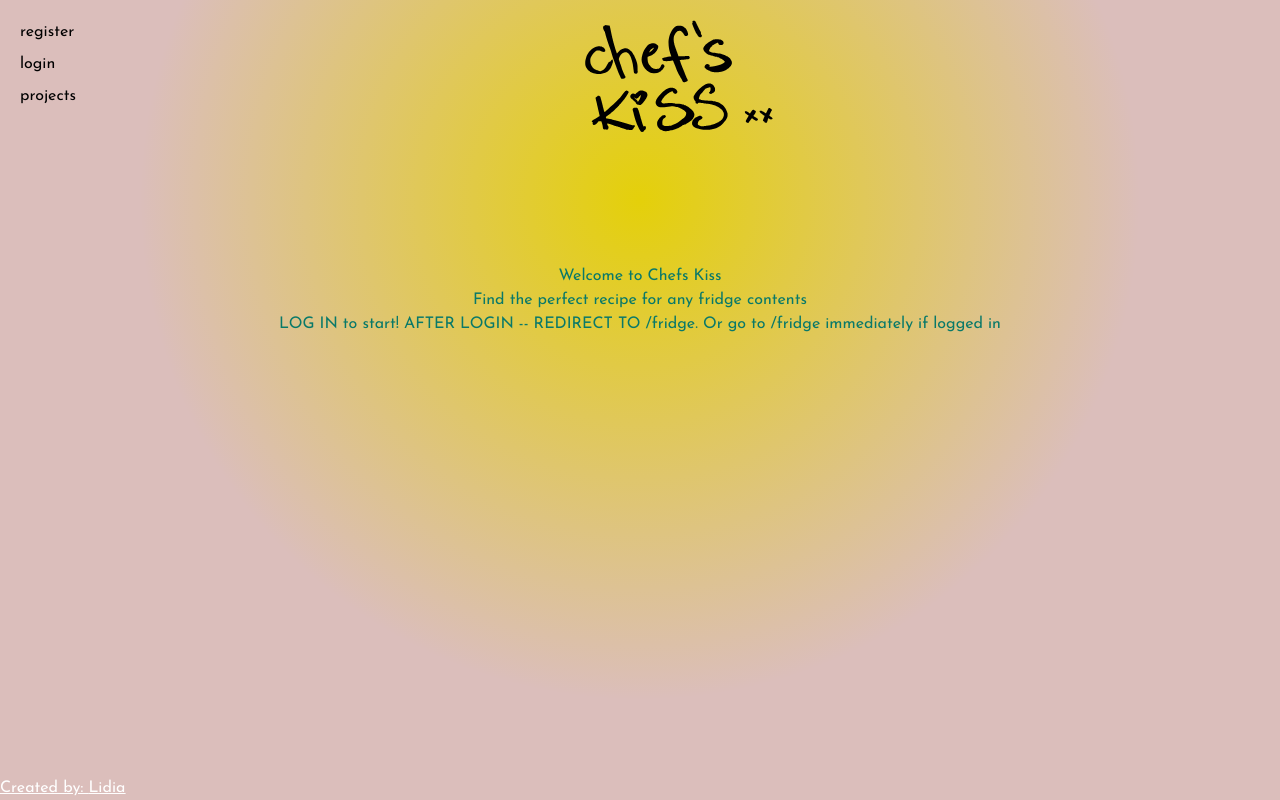
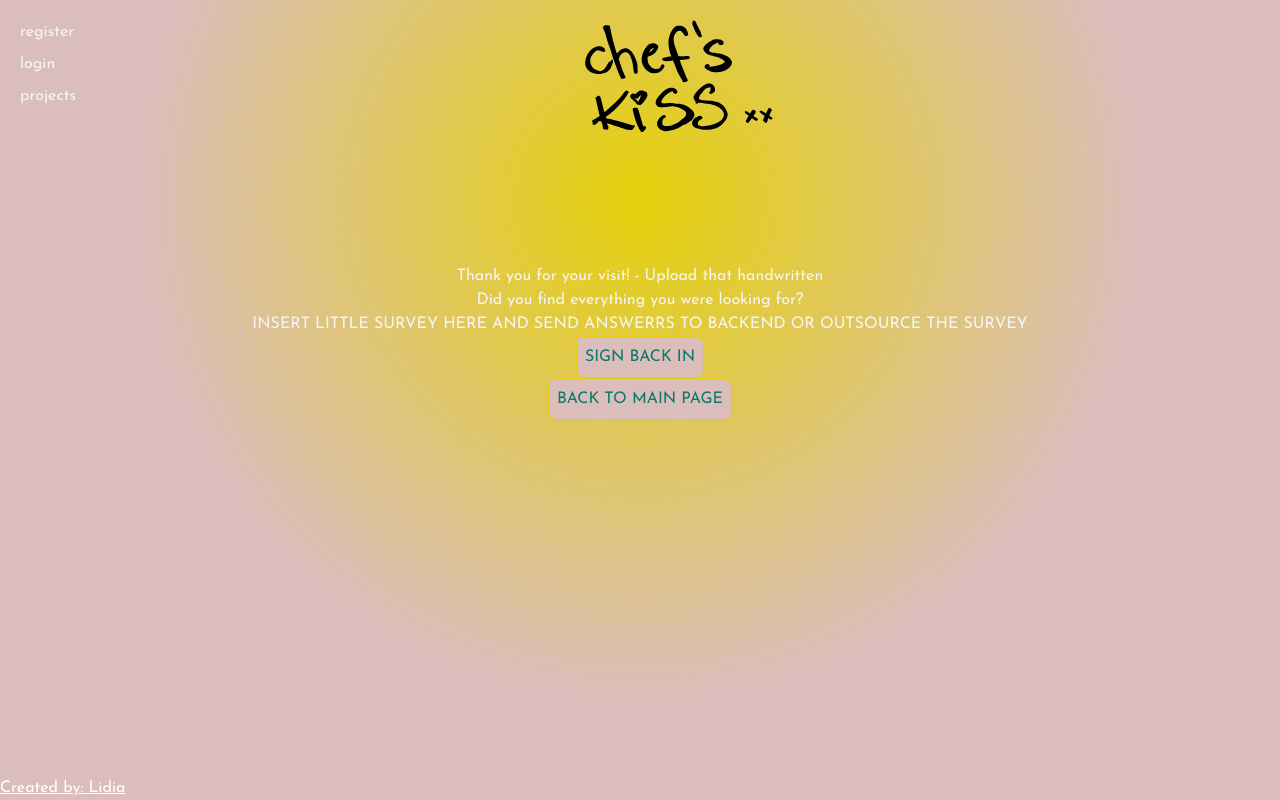
Before and after one commit to lidiabylicka/chefs-kiss, a Next.js app: page /landing in a window 1280 px wide. Built offline with nearby package versions, Linux system fonts and the light colour scheme; what tailwindcss-pseudo-elements would draw is missing.

Commit message:
feat/ rerouting after logout

```diff
--- a/app/(public)/landing/page.tsx
+++ b/app/(public)/landing/page.tsx
@@ -1,14 +1,7 @@
-const Landing = () => {
-  return (
-    <div className="flex w-full text-center flex-col text-aqua">
-      <h1>Welcome to Chefs Kiss</h1>
-      <p>Find the perfect recipe for any fridge contents</p>
-      <p>
-        LOG IN to start! AFTER LOGIN -- REDIRECT TO /fridge. Or go to /fridge
-        immediately if logged in
-      </p>
-    </div>
-  );
+import Landing from "@/features/landing/Landing";
+
+const LandingPage = () => {
+  return <Landing />;
 };
 
-export default Landing;
+export default LandingPage;
--- /dev/null
+++ b/features/landing/Landing.tsx
@@ -0,0 +1,32 @@
+import Link from "next/link";
+import Button from "@/layouts/components/Button";
+
+const Landing = () => {
+  return (
+    <div className="flex flex-col w-full justify-center align-middle items-center">
+      <div className="flex flex-col items-center py-4">
+        Thank you for your visit! - Upload that handwritten
+        <p>Did you find everything you were looking for?</p>
+        <p>
+          INSERT LITTLE SURVEY HERE AND SEND ANSWERRS TO BACKEND OR OUTSOURCE
+          THE SURVEY
+        </p>
+      </div>
+      <div>
+        <Link href="/fridge">
+          <Button>
+            <h1>SIGN BACK IN</h1>
+          </Button>
+        </Link>
+      </div>
+      <div>
+        <Link href="/">
+          <Button>
+            <h1>BACK TO MAIN PAGE</h1>
+          </Button>
+        </Link>
+      </div>
+    </div>
+  );
+};
+export default Landing;
--- a/layouts/LoggedIn.tsx
+++ b/layouts/LoggedIn.tsx
@@ -1,19 +1,19 @@
 "use client";
+import { useRouter } from "next/navigation";
 
 import { Amplify } from "aws-amplify";
-
 // Imports the Authenticator and withAuthenticator components from '@aws-amplify/ui-react'.
 // Authenticator is a React component that provides a ready-to-use sign-in and sign-up UI.
 // withAuthenticator is a higher-order component that wraps your app component to enforce authentication.
 import { Authenticator, withAuthenticator } from "@aws-amplify/ui-react";
-//import { useForm } from "react-hook-form";
+import { AuthUser } from "aws-amplify/auth";
 
 // Imports the default styles for the Amplify UI components. This line ensures that the authenticator looks nice out of the box.
 import "@aws-amplify/ui-react/styles.css";
 import awsConfig from "@/aws-exports";
 
 import Button from "./components/Button";
-import Navbar from "./Navbar";
+import Navlink from "./components/Navlink";
 
 type LoggedInProps = {
   children: React.ReactNode;
@@ -21,31 +21,36 @@ type LoggedInProps = {
 Amplify.configure(awsConfig);
 
 const LoggedIn: React.FC<LoggedInProps> = ({ children }) => {
+  const router = useRouter();
   return (
     <div className="w-full h-full gap-20 flex-col justify-center flex">
       <Authenticator>
-        {({ signOut }) => (
+        {({ signOut, user }) => {
+          const displayName = (user as AuthUser)?.signInDetails?.loginId;
+          return (
             <>
-            <div className="fixed top-4 right-4">
+              <div className="fixed top-4 left-4">
+                <div className="pl-1  sm:hidden">
+                  Signed in as: <Navlink href="/profile">{displayName}</Navlink>
+                </div>
                 <Button
+                  // onClick={() => {
+                  //   signOut && signOut();
+                  // }}
                   onClick={() => {
-                  console.log("Sign out clicked");
-                  signOut && signOut();
+                    signOut?.();
+                    router.push("/landing"); // Redirect to /landing after signing out
                   }}
                 >
                   Sign out
                 </Button>
               </div>
-            <Navbar>
-              <div>Left hand side</div>
-              <div></div>
-              <div>Right Links</div>
-            </Navbar>
               <div className="flex flex-col p-12">
                 <div>{children}</div>
               </div>
             </>
-        )}
+          );
+        }}
       </Authenticator>
     </div>
   );
--- a/layouts/components/Button.tsx
+++ b/layouts/components/Button.tsx
@@ -5,7 +5,10 @@ type ButtonProps = {
 
 const Button: React.FC<ButtonProps> = ({ children, onClick }) => {
   return (
-    <button className="bg-pink border border-yellow pt-2 pb-1 px-2 rounded-lg text-aqua">
+    <button
+      onClick={onClick}
+      className="bg-pink border border-yellow pt-2 pb-1 px-2 rounded-lg text-aqua"
+    >
       <div
         className="
             relative h-7 hover:text-white
--- a/layouts/components/Navlink.tsx
+++ b/layouts/components/Navlink.tsx
@@ -4,7 +4,7 @@ import Link from "next/link";
 
 type NavlinkProps = {
   href: string;
-  children: React.ReactNode;
+  children: React.ReactNode | string;
 };
 
 const Navlink: React.FC<NavlinkProps> = ({ href, children }) => {
@@ -13,7 +13,7 @@ const Navlink: React.FC<NavlinkProps> = ({ href, children }) => {
       <Link href={href}>
         <div
           className="
-            relative h-7 text-black hover:text-white
+            relative h-7 hover:text-white
             before:content-[''] before:absolute before:inset-0
             before:transition-all before:duration-200 before:transform
             before:scale-0 before:rounded-full hover:before:scale-[0.6]
--- a/package.json
+++ b/package.json
@@ -9,6 +9,7 @@
     "lint": "next lint"
   },
   "dependencies": {
+    "@aws-amplify/auth": "^6.3.13",
     "@aws-amplify/ui-react": "^6.1.14",
     "aws-amplify": "^6.5.0",
     "aws-sdk": "^2.1673.0",
```
Also changed, not shown: 1 other file (tests, documents, lock files or other folders). Lines whose indentation alone changed are shown as unchanged.
